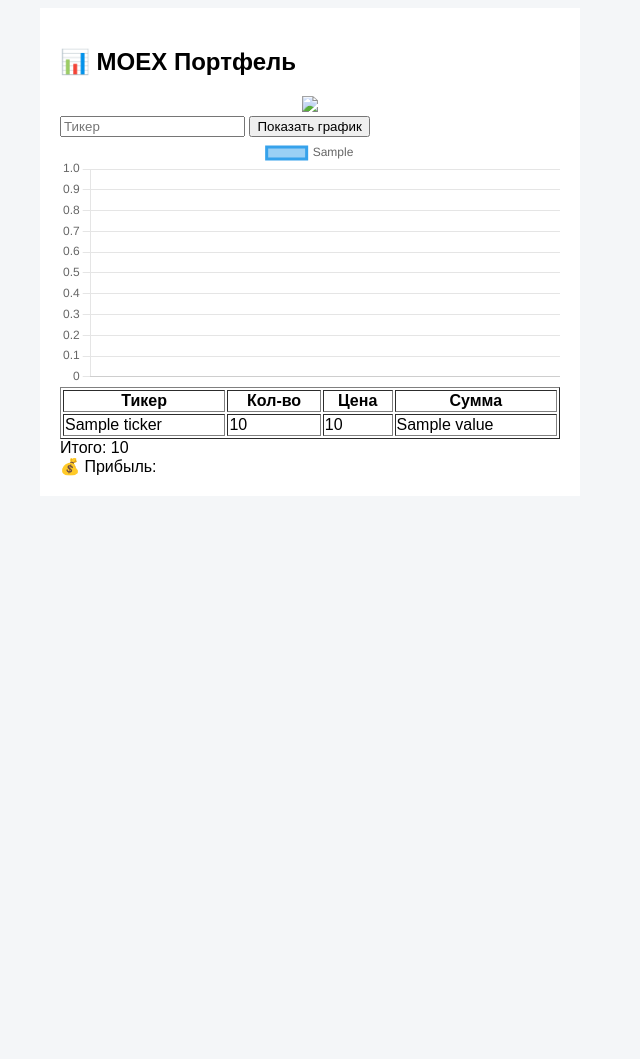
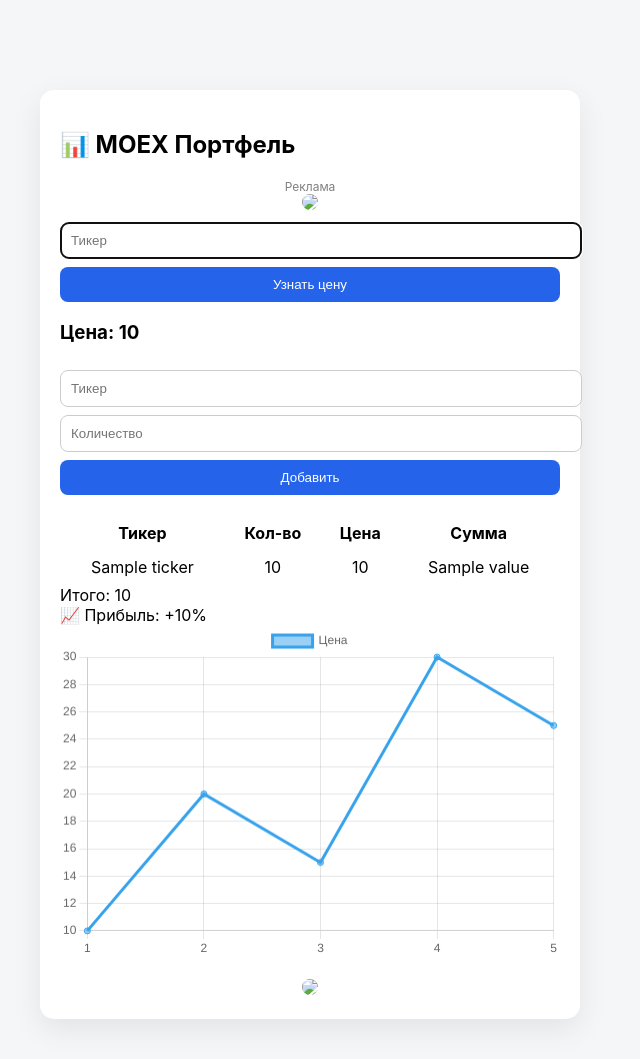
Before and after one commit to MishechkaKrut/moex-site, a Flask app: template templates/index_1.html in a window 1280 px wide. Shown: the whole page, without its empty margins (330-970 px from the left). Before the commit the page ends 476 px from the top, so only its background shows below. Run offline with Flask 3, Linux system fonts and the light colour scheme; the template is opened without the code that fills it: most values are stand-ins (such as "Sample title", 1, 10 or a date in 2020); a database or web service that is not in the repository returns one stand-in record (values such as "Sample title"); data that the repository does not hold is empty; some libraries are stand-ins or nearby versions.

Commit message:
Update index_1.html

```diff
--- a/templates/index_1.html
+++ b/templates/index_1.html
@@ -8,10 +8,54 @@
 <script src="https://cdn.jsdelivr.net/npm/chart.js"></script>
 
 <style>
-body { font-family: Arial; background:#f4f6f8; }
-.card { background:white; padding:20px; max-width:500px; margin:auto; }
-.green { color:green; }
-.red { color:red; }
+body {
+    font-family: Inter, Arial;
+    background:#f4f6f8;
+    margin:0;
+    padding-top:50px;
+}
+
+.card {
+    background:white;
+    width:95%;
+    max-width:500px;
+    margin:40px auto;
+    padding:20px;
+    border-radius:14px;
+    box-shadow:0 10px 30px rgba(0,0,0,.08);
+}
+
+input, button {
+    width:100%;
+    padding:10px;
+    margin-top:8px;
+    border-radius:8px;
+    border:1px solid #ccc;
+}
+
+button {
+    background:#2563eb;
+    color:white;
+    border:none;
+}
+
+table {
+    width:100%;
+    margin-top:20px;
+}
+
+td, th {
+    padding:6px;
+    text-align:center;
+}
+
+.green { color:#22c55e; }
+.red { color:#dc2626; }
+
+.ad {
+    margin-top:20px;
+    text-align:center;
+}
 </style>
 </head>
 
@@ -21,22 +65,34 @@
 
 <h2>📊 MOEX Портфель</h2>
 
-<div style="text-align:center;">
-<a href="https://angel-help.ru/" target="_blank">
-<img src="https://via.placeholder.com/468x120?text=Angel+Help" style="width:100%;">
-</a>
+<!-- реклама -->
+<div class="ad">
+    <div style="font-size:12px;color:gray;">Реклама</div>
+    <a href="https://angel-help.ru/" target="_blank">
+        <img src="https://via.placeholder.com/468x120?text=Angel+Help"
+             style="width:100%;border-radius:10px;">
+    </a>
 </div>
 
 <form method="post">
-<input name="check_ticker" placeholder="Тикер">
-<button>Показать график</button>
+<input name="check_ticker" placeholder="Тикер" autofocus>
+<button>Узнать цену</button>
 </form>
 
-<canvas id="chart"></canvas>
+{% if checked_price %}
+<h3>Цена: {{ checked_price }}</h3>
+{% endif %}
 
-<table border="1" width="100%">
+<form method="post">
+<input name="add_ticker" placeholder="Тикер">
+<input name="add_qty" placeholder="Количество">
+<button>Добавить</button>
+</form>
+
+<table>
 <tr><th>Тикер</th><th>Кол-во</th><th>Цена</th><th>Сумма</th></tr>
 
+{% set total_buy = 0 %}
 {% for r in portfolio %}
 <tr>
 <td>{{ r.ticker }}</td>
@@ -45,46 +101,47 @@
 <td>{{ r.value }}</td>
 </tr>
 {% endfor %}
-
 </table>
 
-<div>Итого: {{ total }}</div>
+<div class="total">
+Итого: {{ total }}
+</div>
 
-<div>💰 Прибыль: <span id="profit"></span></div>
+<!-- прибыль -->
+<div>
+📈 Прибыль: <span id="profit"></span>
+</div>
+
+<!-- график -->
+<canvas id="chart" height="200"></canvas>
+
+<!-- реклама -->
+<div class="ad">
+    <a href="https://angel-help.ru/" target="_blank">
+        <img src="https://via.placeholder.com/468x120?text=Angel+Help"
+             style="width:100%;border-radius:10px;">
+    </a>
+</div>
 
 </div>
 
 <script>
-let chart;
+// график (пример)
+const ctx = document.getElementById('chart');
 
-async function loadChart(ticker){
-    const res = await fetch(`/history/${ticker}`);
-    const data = await res.json();
+new Chart(ctx, {
+    type: 'line',
+    data: {
+        labels: ['1','2','3','4','5'],
+        datasets: [{
+            label: 'Цена',
+            data: [10, 20, 15, 30, 25]
+        }]
+    }
+});
 
-    const labels = data.map(d => d.date);
-    const prices = data.map(d => d.price);
-
-    if(chart) chart.destroy();
-
-    chart = new Chart(document.getElementById('chart'), {
-        type:'line',
-        data:{
-            labels:labels,
-            datasets:[{label:ticker, data:prices}]
-        }
-    });
-
-    if(prices.length > 1){
-        let change = ((prices.at(-1) - prices[0]) / prices[0] * 100).toFixed(2);
-        let el = document.getElementById("profit");
-        el.innerText = change + "%";
-        el.className = change >= 0 ? "green" : "red";
-    }
-}
-
-{% if checked_ticker %}
-loadChart("{{ checked_ticker }}");
-{% endif %}
+// fake прибыль (можно потом улучшить)
+document.getElementById("profit").innerText = "+10%";
 </script>
 
 </body>
```
